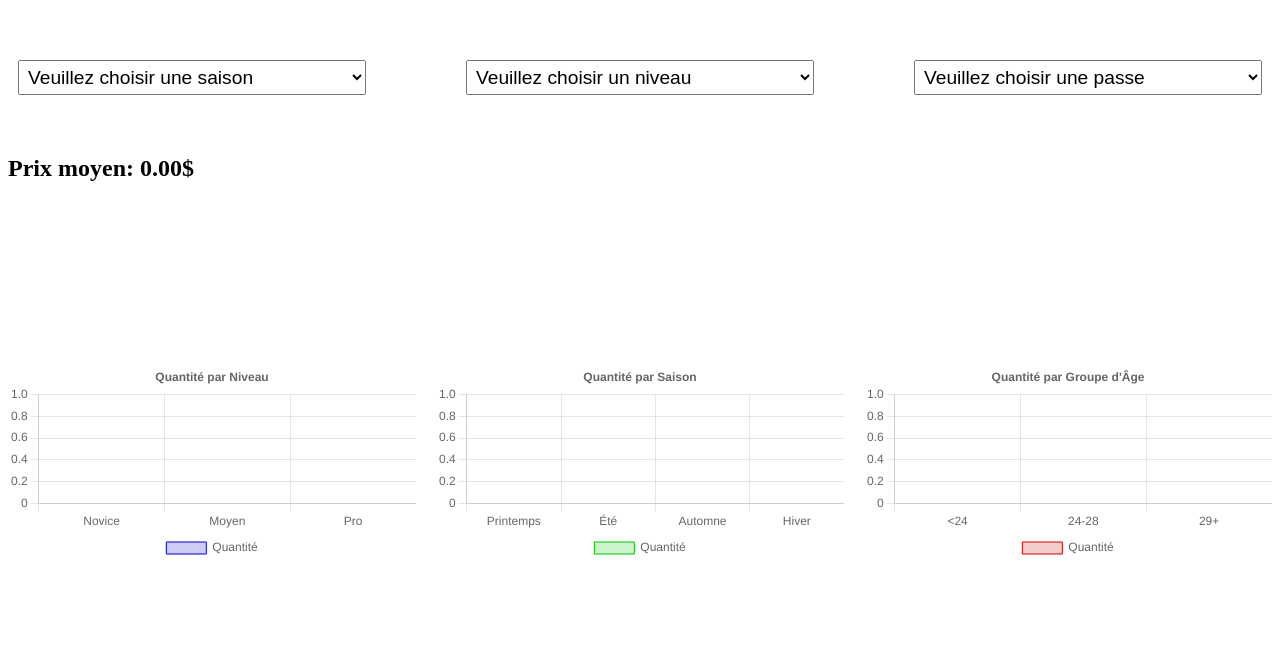
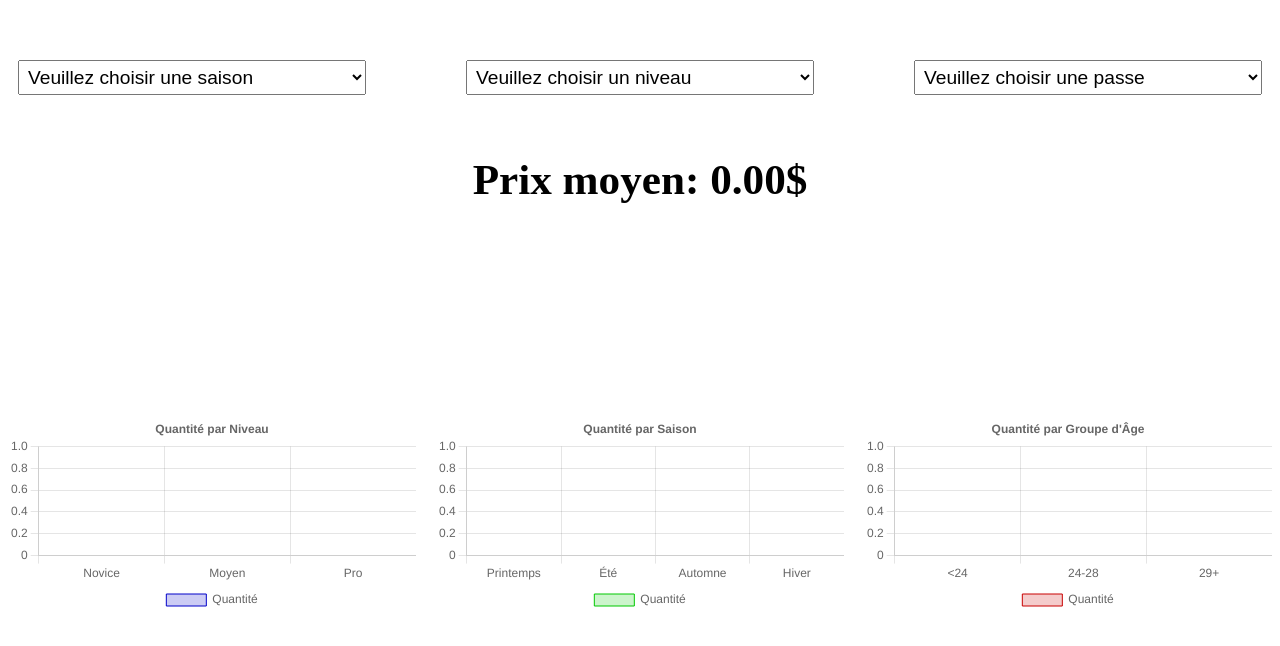
Before and after one commit to AntoineETS/Civision_Test, a Next.js app: page / in a window 1280 px wide. Shown: the top 646 px of the page. Built offline with nearby package versions, Linux system fonts and the light colour scheme.

Commit message:
Correction d'erreurs

```diff
--- a/components/PrixMoyen.js
+++ b/components/PrixMoyen.js
@@ -1,5 +1,5 @@
 import React from 'react'
-import styles from '../styles/PriceDisplay.module.css'
+import styles from '../styles/PrixMoyen.module.css'
 
 // Composant qui crée le prix moyen
 const PrixMoyen = ({ prix }) => {
--- a/package.json
+++ b/package.json
@@ -18,9 +18,6 @@
   "devDependencies": {
     "eslint": "^8.57.0",
     "eslint-config-next": "14.2.4",
-    "eslint-config-prettier": "^9.1.0",
-    "eslint-plugin-prettier": "^5.1.3",
-    "eslint-plugin-react": "^7.34.3",
-    "prettier": "^3.3.2"
+    "eslint-plugin-react": "^7.34.3"
   }
 }
--- a/styles/PriceDisplay.module.css
+++ b/styles/PrixMoyen.module.css
@@ -1,4 +1,4 @@
-.priceDisplay {
+.prixMoyen {
     text-align: center;
     margin: 50px 0;
     font-size: 1.8em;
```
Also changed, not shown: .eslintrc.json, 1 other file (tests, documents, lock files or other folders).
